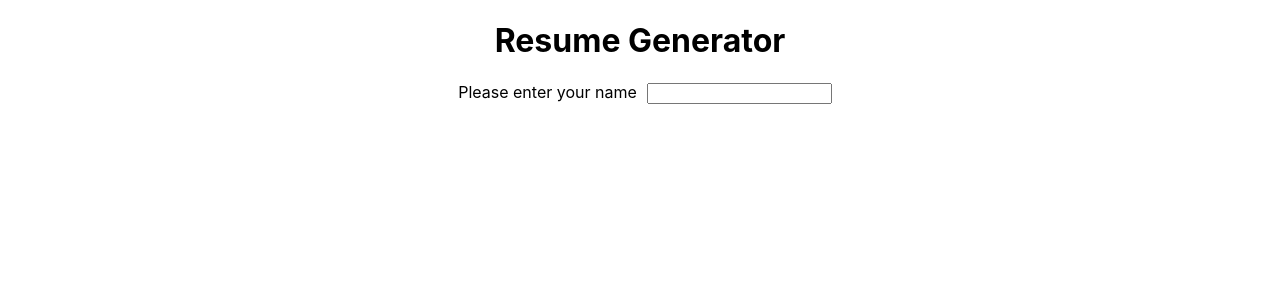
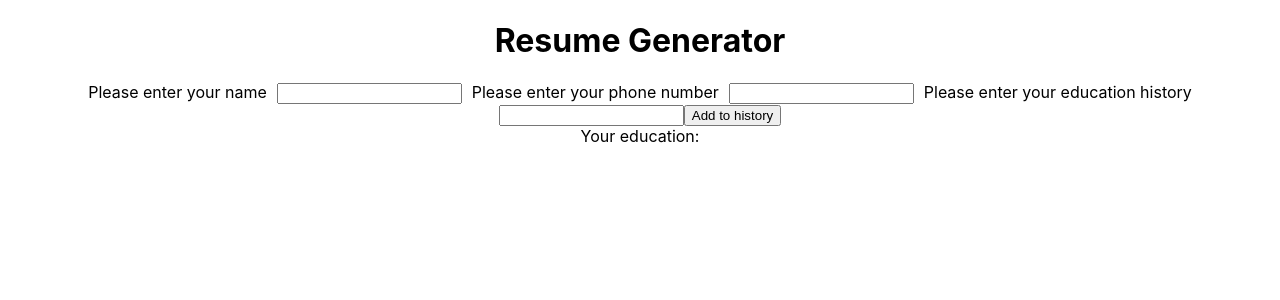
Before and after one commit to aolivares95/ResumeBuilder, a React (Create React App) app: page / in a window 1280 px wide. Shown: the top 300 px of the page. Built offline with nearby package versions, Linux system fonts and the light colour scheme.

Commit message:
added new button and added interface to please typescript

```diff
--- a/src/resumeForm.tsx
+++ b/src/resumeForm.tsx
@@ -1,19 +1,57 @@
 import React, { Component } from 'react';
+import { string, array } from 'prop-types';
 
 let style ={
     padding:"10px"
 }
 
-class Resume extends Component{
+//add interface
+interface IResume{
+    name:string,
+    phoneNumber:string,
+    education:string[],
+}
+
+
+class Resume extends Component<any,IResume>{
+
+    constructor(props:any){
+        super(props);
+            this.state={name:"",
+                        phoneNumber:"",
+                        education:[],
+                        };
+
+    this.handleNameChange=this.handleNameChange.bind(this)
+    this.handleNumberChange=this.handleNumberChange.bind(this)
+    this.handleEducationChange=this.handleEducationChange.bind(this)
+    }
+
+    handleNameChange(event:any){
+        this.setState({name:event.target.value});
+    }
+    handleNumberChange(event:any){
+        this.setState({phoneNumber:event.target.value});
+    }
+    handleEducationChange(event:any){
+        this.setState({education:event.target.value});
+    }
     render(){
         return(
 
-            <div>
+            <form>
                 <label style={style}>Please enter your name</label>
-                <input/>
-                </div>
+                <input type="text" value={this.state.name} onChange={this.handleNameChange}/>
+                <label style={style}>Please enter your phone number</label>
+                <input type="text" value={this.state.phoneNumber} onChange={this.handleNumberChange}/>
+                <label style={style}>Please enter your education history</label>
+                <input type="text" value={this.state.education} onChange={this.handleEducationChange}/>
+                <button>Add to history</button>
+                <div><label>Your education: {this.state.education}</label></div>
+                </form>
         )
     };
 };
 
+
 export default Resume
```
